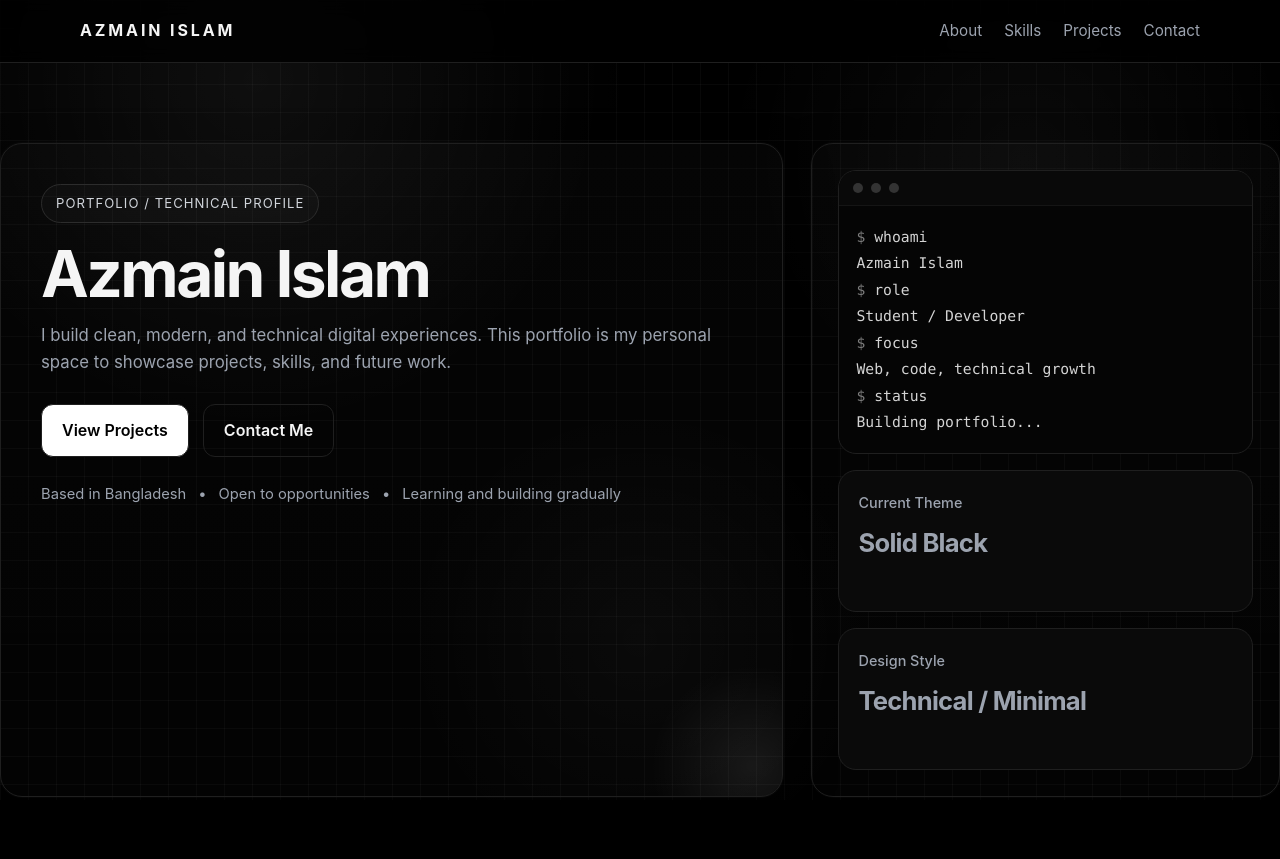
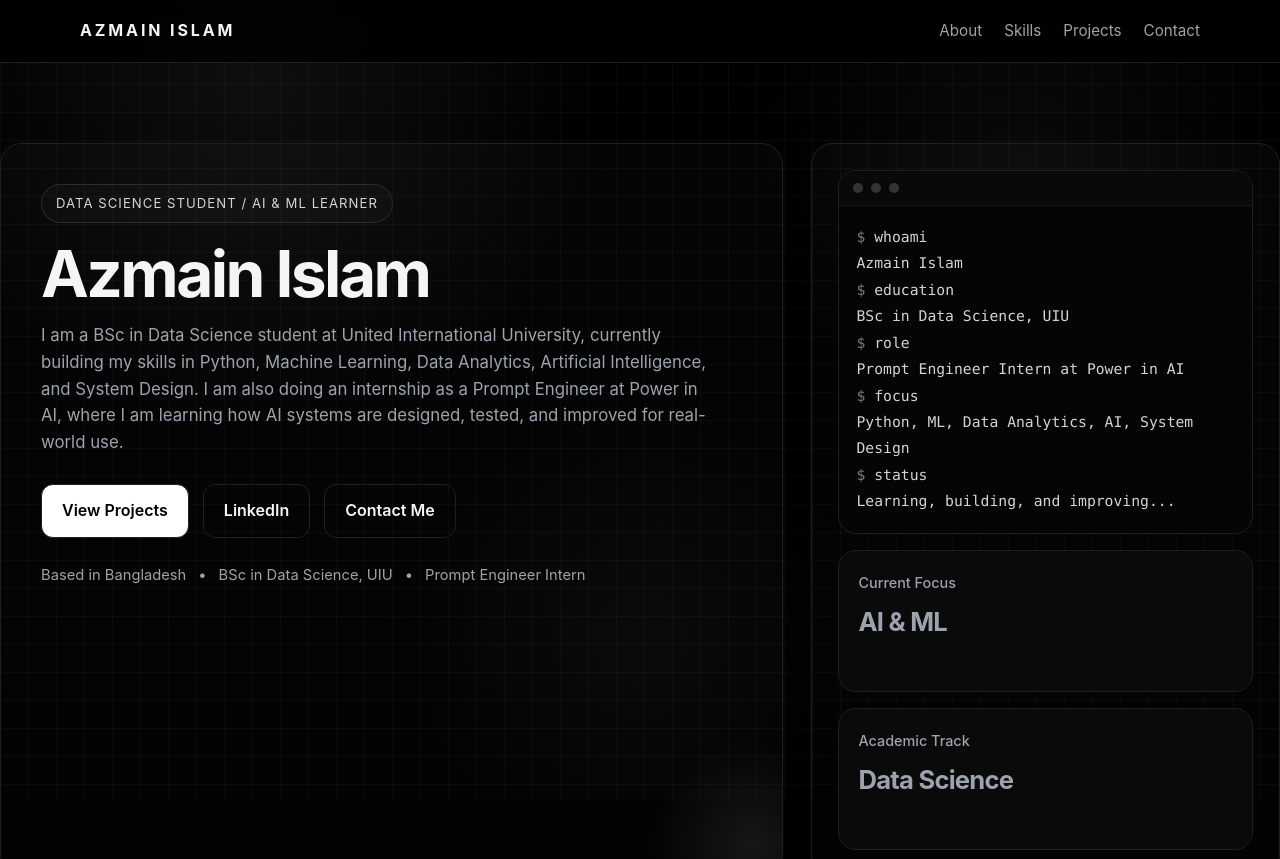
Before and after one commit to Az-main/az-main.github.io, a plain HTML site: page index.html in a window 1280 px wide. Shown: the top 859 px of the page. Drawn offline with Linux system fonts and the light colour scheme.

Commit message:
Update index.html

```diff
--- a/index.html
+++ b/index.html
@@ -476,25 +476,28 @@
   <header class="hero">
   <div class="container hero-grid">
     <div class="hero-left">
-        <div class="tag">Portfolio / Technical Profile</div>
+      <div class="tag">Data Science Student / AI & ML Learner</div>
       <h1>Azmain Islam</h1>
       <p>
-          I build clean, modern, and technical digital experiences.
-          This portfolio is my personal space to showcase projects,
-          skills, and future work.
+        I am a BSc in Data Science student at United International University,
+        currently building my skills in Python, Machine Learning, Data Analytics,
+        Artificial Intelligence, and System Design. I am also doing an internship
+        as a Prompt Engineer at Power in AI, where I am learning how AI systems are
+        designed, tested, and improved for real-world use.
       </p>
 
       <div class="hero-buttons">
         <a href="#projects" class="btn primary">View Projects</a>
+        <a href="https://www.linkedin.com/in/azmain-islam-aa3387278/" target="_blank" class="btn secondary">LinkedIn</a>
         <a href="#contact" class="btn secondary">Contact Me</a>
       </div>
 
       <div class="hero-meta">
         <span>Based in Bangladesh</span>
         <span>•</span>
-          <span>Open to opportunities</span>
+        <span>BSc in Data Science, UIU</span>
         <span>•</span>
-          <span>Learning and building gradually</span>
+        <span>Prompt Engineer Intern</span>
       </div>
     </div>
 
@@ -508,23 +511,25 @@
         <div class="terminal-body">
           <div><span class="muted">$</span> whoami</div>
           <div>Azmain Islam</div>
+          <div><span class="muted">$</span> education</div>
+          <div>BSc in Data Science, UIU</div>
           <div><span class="muted">$</span> role</div>
-            <div>Student / Developer</div>
+          <div>Prompt Engineer Intern at Power in AI</div>
           <div><span class="muted">$</span> focus</div>
-            <div>Web, code, technical growth</div>
+          <div>Python, ML, Data Analytics, AI, System Design</div>
           <div><span class="muted">$</span> status</div>
-            <div>Building portfolio...</div>
+          <div>Learning, building, and improving...</div>
         </div>
       </div>
 
       <div class="stat-box">
-          <h3>Current Theme</h3>
-          <p>Solid Black</p>
+        <h3>Current Focus</h3>
+        <p>AI & ML</p>
       </div>
 
       <div class="stat-box">
-          <h3>Design Style</h3>
-          <p>Technical / Minimal</p>
+        <h3>Academic Track</h3>
+        <p>Data Science</p>
       </div>
     </div>
   </div>
```
Lines whose indentation alone changed are shown as unchanged.
